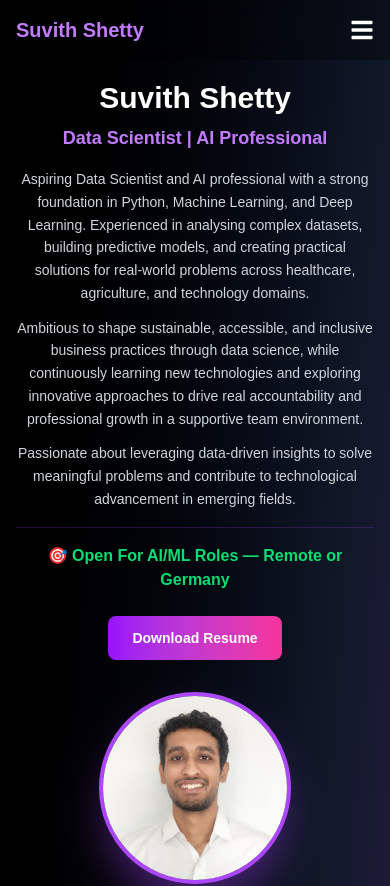
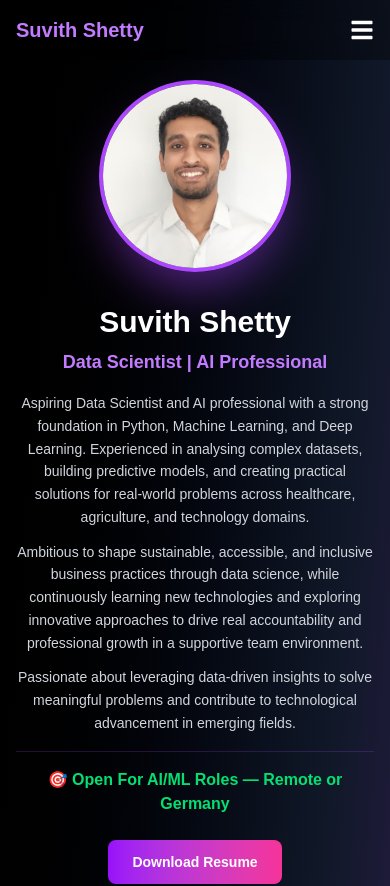
Before and after one commit to suvith-24/portfolio, a Next.js app: page / in a window 390 px wide. Shown: the top 886 px of the page. Built offline with nearby package versions, Linux system fonts and the light colour scheme.

Commit message:
Change mobile layout: profile image now appears first, then about description

```diff
--- a/src/app/page.js
+++ b/src/app/page.js
@@ -318,7 +318,7 @@ Projects included image processing, sentiment analysis, image recognition models
               initial={{ opacity: 0, x: -50 }}
               animate={{ opacity: 1, x: 0 }}
               transition={{ duration: 0.8, delay: 0.2 }}
-              className="flex flex-col items-center justify-center order-2 lg:order-1"
+              className="flex flex-col items-center justify-center order-1"
             >
               <img
                 src="/profile.jpg"
@@ -332,7 +332,7 @@ Projects included image processing, sentiment analysis, image recognition models
               initial={{ opacity: 0, x: 50 }}
               animate={{ opacity: 1, x: 0 }}
               transition={{ duration: 0.8, delay: 0.4 }}
-              className="text-center lg:text-left order-1 lg:order-2"
+              className="text-center lg:text-left order-2"
             >
             <h1 className="text-3xl sm:text-4xl lg:text-5xl font-bold mb-2">Suvith Shetty</h1>
             <p className="text-lg sm:text-xl lg:text-2xl text-purple-400 font-semibold mb-4 lg:mb-6">Data Scientist | AI Professional</p>
```
